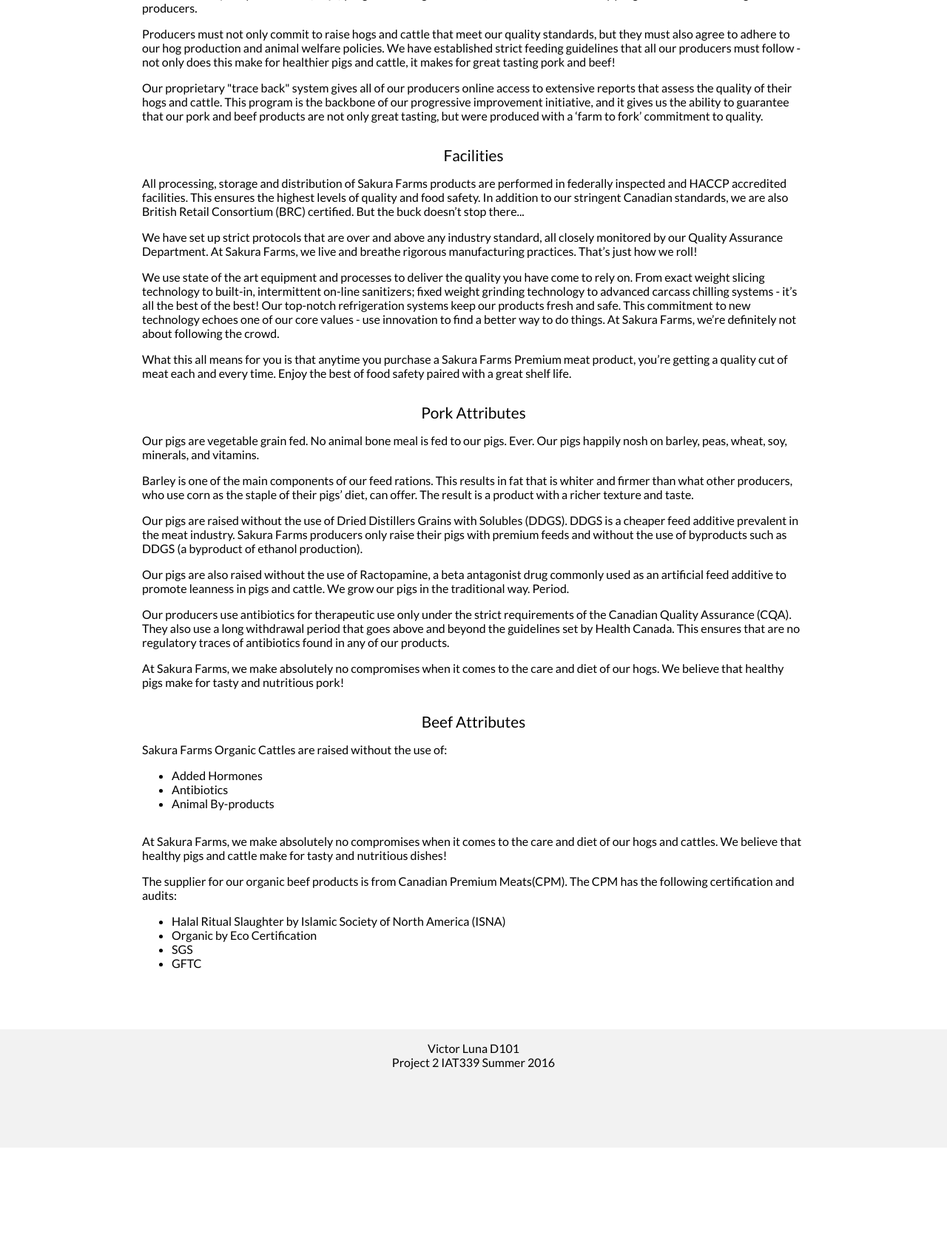
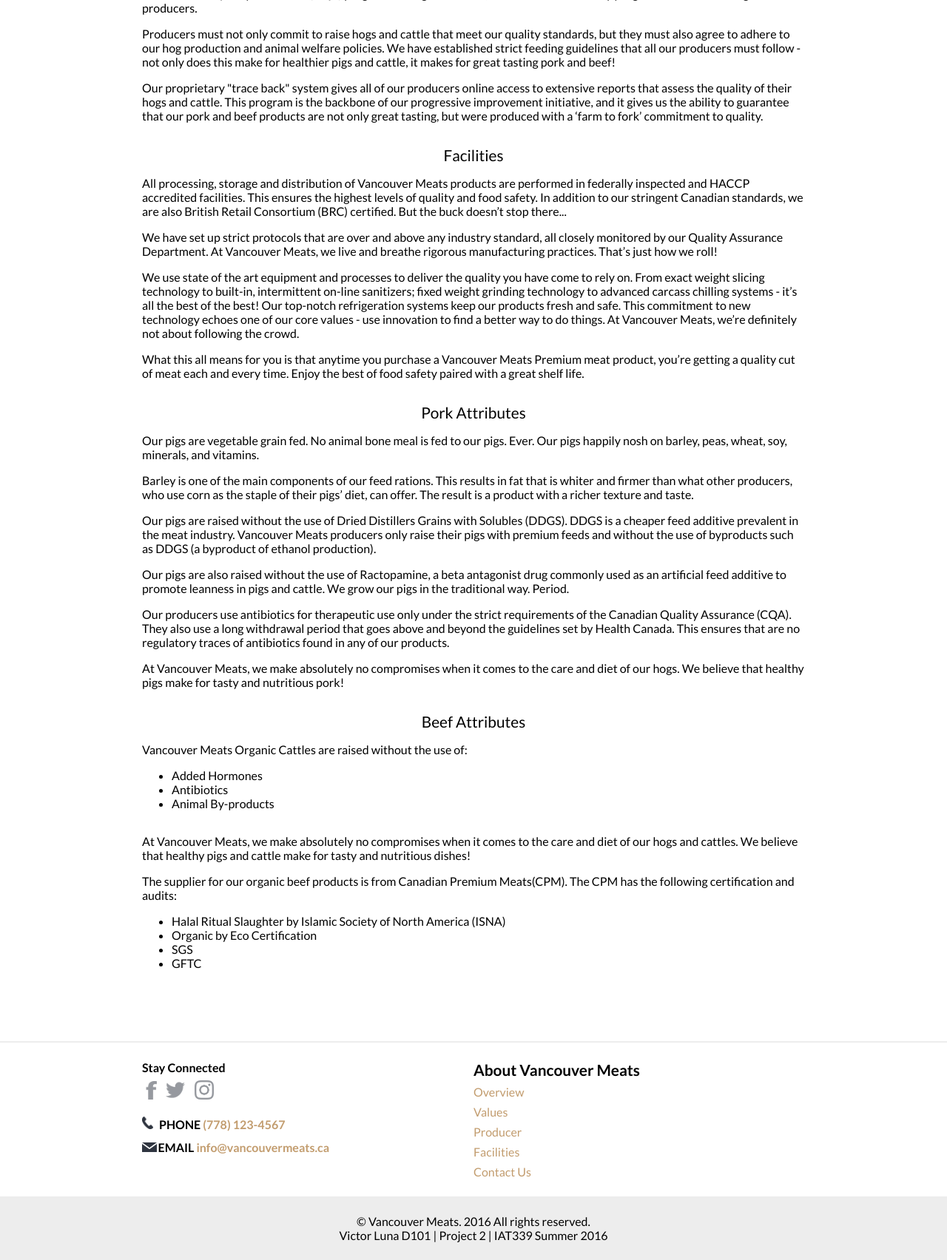
Before and after one commit to vluna/project2-company, a PHP site: page /about.php in a window 1280 px wide. Shown: the part 961-2665 px from the top of the page at 74% size. Before the commit the page ends 2513 px from the top, so only its background shows below. Run offline with PHP 8.4, Linux system fonts and the light colour scheme.

Commit message:
Added footer information

```diff
--- a/about.php
+++ b/about.php
@@ -24,10 +24,10 @@
 	<div id="about-values">
 		<h3>Values</h3>
 		<p>Integrity - From the hogs we buy to our manufacturing process, each step of the way, we operate with integrity. We are proud of every little thing we do.
-		Our people - We know that the key to success is having the right people in place to do the job. We simply couldn’t do it without the incredibly dedicated team at Sakura Farms.</p>
-		<p> Quality - While life is about compromise, when it comes to quality, at Sakura Farms we follow and abide by our strict guidelines! Staying true to our commitment to quality is one of our core mandates.</p>
-		<p>Innovation - While other manufacturers might be satisfied with sticking to the status quo, not us! At Sakura Farms, we’re not afraid of trying something new to find the best possible way of doing things.</p>
-		<p> Customers - We consider each and every customer a part of the Sakura Farms family - you are the lifeblood of our business and we strive each and every day to bring you the best of the best.</p>
+		Our people - We know that the key to success is having the right people in place to do the job. We simply couldn’t do it without the incredibly dedicated team at Vancouver Meats.</p>
+		<p> Quality - While life is about compromise, when it comes to quality, at Vancouver Meats we follow and abide by our strict guidelines! Staying true to our commitment to quality is one of our core mandates.</p>
+		<p>Innovation - While other manufacturers might be satisfied with sticking to the status quo, not us! At Vancouver Meats, we’re not afraid of trying something new to find the best possible way of doing things.</p>
+		<p> Customers - We consider each and every customer a part of the Vancouver Meats family - you are the lifeblood of our business and we strive each and every day to bring you the best of the best.</p>
 	</div>
 	<div id="about-producer">
 		<h3>Producer</h3>
@@ -39,32 +39,32 @@
 	</div>
 	<div id="about-facilities">
 		<h3>Facilities</h3>
-		<p>All processing, storage and distribution of Sakura Farms products are performed in federally inspected and HACCP accredited facilities. This ensures the highest levels of quality and food safety. In addition to our stringent Canadian standards, we are also British Retail Consortium (BRC) certified. But the buck doesn’t stop there...</p>
+		<p>All processing, storage and distribution of Vancouver Meats products are performed in federally inspected and HACCP accredited facilities. This ensures the highest levels of quality and food safety. In addition to our stringent Canadian standards, we are also British Retail Consortium (BRC) certified. But the buck doesn’t stop there...</p>
 
-		<p>We have set up strict protocols that are over and above any industry standard, all closely monitored by our Quality Assurance Department. At Sakura Farms, we live and breathe rigorous manufacturing practices. That’s just how we roll!</p>
+		<p>We have set up strict protocols that are over and above any industry standard, all closely monitored by our Quality Assurance Department. At Vancouver Meats, we live and breathe rigorous manufacturing practices. That’s just how we roll!</p>
 
-		<p>We use state of the art equipment and processes to deliver the quality you have come to rely on. From exact weight slicing technology to built-in, intermittent on-line sanitizers; fixed weight grinding technology to advanced carcass chilling systems - it’s all the best of the best! Our top-notch refrigeration systems keep our products fresh and safe. This commitment to new technology echoes one of our core values - use innovation to find a better way to do things. At Sakura Farms, we’re definitely not about following the crowd.</p>
+		<p>We use state of the art equipment and processes to deliver the quality you have come to rely on. From exact weight slicing technology to built-in, intermittent on-line sanitizers; fixed weight grinding technology to advanced carcass chilling systems - it’s all the best of the best! Our top-notch refrigeration systems keep our products fresh and safe. This commitment to new technology echoes one of our core values - use innovation to find a better way to do things. At Vancouver Meats, we’re definitely not about following the crowd.</p>
 
-		<p>What this all means for you is that anytime you purchase a Sakura Farms Premium meat product, you’re getting a quality cut of meat each and every time. Enjoy the best of food safety paired with a great shelf life.</p>
+		<p>What this all means for you is that anytime you purchase a Vancouver Meats Premium meat product, you’re getting a quality cut of meat each and every time. Enjoy the best of food safety paired with a great shelf life.</p>
 	</div>
 	<div id="about-pork">
 		<h3>Pork Attributes</h3>
 		<p>Our pigs are vegetable grain fed. No animal bone meal is fed to our pigs. Ever. Our pigs happily nosh on barley, peas, wheat, soy, minerals, and vitamins.</p>
 		<p>Barley is one of the main components of our feed rations. This results in fat that is whiter and firmer than what other producers, who use corn as the staple of their pigs’ diet, can offer. The result is a product with a richer texture and taste.</p>
-		<p>Our pigs are raised without the use of Dried Distillers Grains with Solubles (DDGS). DDGS is a cheaper feed additive prevalent in the meat industry. Sakura Farms producers only raise their pigs with premium feeds and without the use of byproducts such as DDGS (a byproduct of ethanol production).</p>
+		<p>Our pigs are raised without the use of Dried Distillers Grains with Solubles (DDGS). DDGS is a cheaper feed additive prevalent in the meat industry. Vancouver Meats producers only raise their pigs with premium feeds and without the use of byproducts such as DDGS (a byproduct of ethanol production).</p>
 		<p>Our pigs are also raised without the use of Ractopamine, a beta antagonist drug commonly used as an artificial feed additive to promote leanness in pigs and cattle. We grow our pigs in the traditional way. Period.</p>
 		<p>Our producers use antibiotics for therapeutic use only under the strict requirements of the Canadian Quality Assurance (CQA). They also use a long withdrawal period that goes above and beyond the guidelines set by Health Canada. This ensures that are no regulatory traces of antibiotics found in any of our products.</p>
-		<p>At Sakura Farms, we make absolutely no compromises when it comes to the care and diet of our hogs. We believe that healthy pigs make for tasty and nutritious pork!</p>
+		<p>At Vancouver Meats, we make absolutely no compromises when it comes to the care and diet of our hogs. We believe that healthy pigs make for tasty and nutritious pork!</p>
 	</div>
 	<div id="about-beef">
 		<h3>Beef Attributes</h3>
-		<p>Sakura Farms Organic Cattles are raised without the use of:</p>
+		<p>Vancouver Meats Organic Cattles are raised without the use of:</p>
 		<ul>
 			<li>Added Hormones</li>
 			<li>Antibiotics</li>
 			<li>Animal By-products</li>
 		</ul>
-		<p>At Sakura Farms, we make absolutely no compromises when it comes to the care and diet of our hogs and cattles. We believe that healthy pigs and cattle make for tasty and nutritious dishes!</p>
+		<p>At Vancouver Meats, we make absolutely no compromises when it comes to the care and diet of our hogs and cattles. We believe that healthy pigs and cattle make for tasty and nutritious dishes!</p>
 
 		<p>The supplier for our organic beef products is from Canadian Premium Meats(CPM). The CPM has the following certification and audits:</p>
 		<ul>
--- a/css/grid.css
+++ b/css/grid.css
@@ -28,6 +28,10 @@
 
 .col-1of3 {
 	width: 33.3%;
+}
+
+.col-2of3 {
+	width: 66.6%;
 }
 
 .col-1of4 {
--- a/css/main.css
+++ b/css/main.css
@@ -7,7 +7,7 @@
 h1 {
     text-align: center;
     font-family: 'Lato', serif;
-    font-weight: 800;
+    font-weight: 700;
     font-size: 2.5em;
     margin: 0;
 }
@@ -15,7 +15,7 @@
 h2 {
     text-align: left;
     font-family: 'Lato', serif;
-    font-weight: 800;
+    font-weight: 700;
     font-size: 1.7em;
     margin: 0;
 }
@@ -39,6 +39,7 @@
 a {
     color: #c29c6e;
     text-decoration: none;
+    cursor: pointer;
 }
 
 a:hover {
@@ -277,7 +278,7 @@
 }
 
 .product-price {
-    font-weight: 800;
+    font-weight: 700;
     text-align: right;
 }
 
@@ -480,6 +481,11 @@
     margin-top: .5em;
 }
 
+.contact-information p {
+    font-weight: 700;
+    margin-top:1em;
+}
+
 .contact-icon-title {
     vertical-align: .2em;
     margin-left: 5px;
@@ -493,7 +499,6 @@
     color: black;
 }
 
-
 /*
 ==============================================
 =================== FOOTER ===================
@@ -503,14 +508,84 @@
     position: relative;
     margin-top: 5em;
     padding-top: 1em;
-    background: #f2f2f2;
     width: 100%;
-    height: 10em;
     bottom: 0;
 }
 
-footer p {
+.footer-top p {
+    font-weight: 700;
+}
+
+.footer-top {
+    padding-top: 1.5em;
+    padding-bottom: 1.5em;
+    border-top: 2px solid #ededed;
+    border-top: 2px solid #ededed;
+    background: white;
+}
+
+.footer-bottom p {
     text-align: center;
+}
+
+.footer-bottom {
+    padding-top: 1.5em;
+    padding-bottom: 1.5em;
+    background: #ededed;
+}
+
+.about-footer h3 {
+    font-weight: 700;
+}
+
+.about-footer p {
+    margin-top: .5em;
+    font-weight: 400;
+}
+
+.contact-info-footer {
+    font-weight: 700;
+    margin-top: .75em;
+}
+
+.contact-icon-footer {
+    margin-left: .5em;
+}
+
+.contact-icon-footer-email {
+    margin-left: .1em;
+}
+
+.footer-section {
+    width: 70%;
+    margin-right: 15%;
+    margin-left: 15%;
+}
+
+.social-media-icons {
+    text-align: left;
+}
+
+.social-media-icons img {
+    margin: .5em .3em;
+    cursor: pointer;
+    opacity: .5;
+    -webkit-transition: all .25s ease-in-out;
+    -moz-transition: all 0.25s ease-in-out;
+    -o-transition: all 0.25s ease-in-out;
+    transition: all 0.25s ease-in-out;
+}
+
+.social-media-icons img:hover {
+    opacity: 1;
+    -webkit-transform: scale(1.5, 1.5);
+    -moz-transform: scale(1.5, 1.5);
+    -o-transform: scale(1.5, 1.5);
+    transform: scale(1.5, 1.5);
+    -webkit-transition: all .25s ease-in-out;
+    -moz-transition: all 0.25s ease-in-out;
+    -o-transition: all 0.25s ease-in-out;
+    transition: all 0.25s ease-in-out;
 }
 
 /*
@@ -545,6 +620,11 @@
         width: 90%;
         margin: 0 5%;
     }
+
+    .footer-section {
+        width: 90%;
+        margin: 0 5%;
+    }
 }
 
 @media screen and (max-width: 48.5em) {
@@ -556,6 +636,10 @@
     .textarea-field {
         width: 100%;
         margin: .2em 0;
+    }
+
+    .about-footer {
+        margin-top: 1.5em;
     }
 }
 
--- a/includes/footer.html
+++ b/includes/footer.html
@@ -1,6 +1,35 @@
 	    <footer>
-	    	<p> Victor Luna D101 </p>
-	    	<p>Project 2 IAT339 Summer 2016</p>
+	    	<div class="footer-top">
+		    	<div class="footer-section">
+		    		<div class="grid">
+		    			<div class="col-1of2">
+				    		<p> Stay Connected </p>
+				    		<div class="social-media-icons">
+						    	<img src="img/icon/facebook-letter.png" width="15" height="25">
+						    	<img src="img/icon/twitter-logo.png" width="26" height="26">
+						    	<img src="img/icon/instagram-logo.png" width="26" height="26">
+						    </div>
+						    <p class="contact-info-footer"><img src="img/icon/phone.png" width="15" height="17"><span class="contact-icon-footer">PHONE</span> <a href="tel:778-123-4567">(778) 123-4567</a></p>
+
+			                <p class="contact-info-footer"><img src="img/icon/email.png" width="20" height="13"><span class="contact-icon-footer-email">EMAIL</span> <a href="mailto:info@vancouvermeats.ca">info@vancouvermeats.ca</a></p>
+			            </div>
+			            <div class="col-1of2 about-footer">
+			            	<h3>About Vancouver Meats </h3>
+			            	<p><a href="../about.php#about-overview"> Overview </a></p>
+			            	<p><a href="../about.php#about-values"> Values </a></p>
+			            	<p><a href="../about.php#about-producer"> Producer </a></p>
+			            	<p><a href="../about.php#about-facilities"> Facilities </a></p>
+			            	<p><a href="../contact.php"> Contact Us </a></p>
+			            </div>
+			        </div>
+	            </div>
+	        </div>
+	        <div class="footer-bottom">
+	        	<div class="footer-section">
+			    	<p class="end-of-footer">&copy; Vancouver Meats. 2016 All rights reserved.<br>
+			    	Victor Luna D101 | Project 2 | IAT339 Summer 2016</p>
+			    </div>
+		    </div>
         </footer>
 
 
--- a/includes/header.html
+++ b/includes/header.html
@@ -12,7 +12,7 @@
 		<link rel="stylesheet" href="css/main.css">
 		<link rel="stylesheet" href="css/grid.css">
 
-		<link href='https://fonts.googleapis.com/css?family=Lato' rel='stylesheet' type='text/css'>
+		<link href='https://fonts.googleapis.com/css?family=Lato:400,300,700,900' rel='stylesheet' type='text/css'>
     </head>
 
     <nav>
```
Also changed, not shown: contact.php (+4 -6 lines), img/icon/instagram-logo.png (added), img/icon/twitter-logo.png (added).
